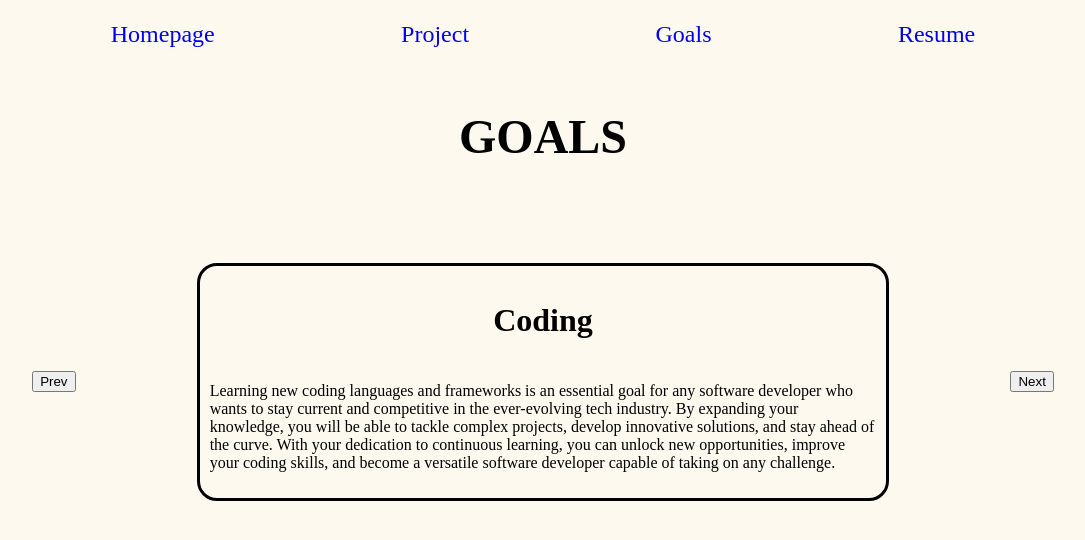
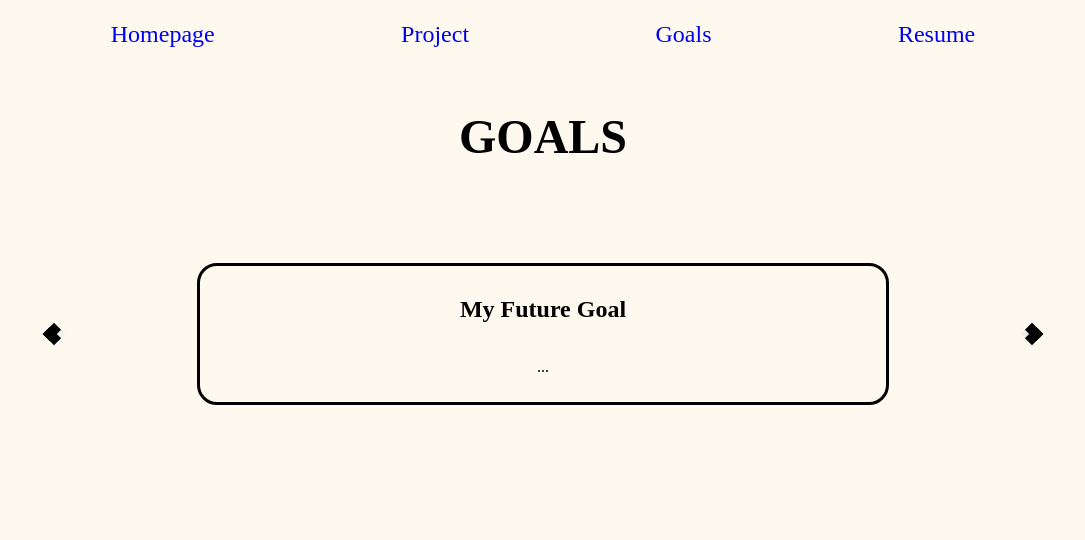
Before and after one commit to medoswaldo/oswaldom_portfolio, a plain HTML site: page list/goals.html in a window 1280 px wide. Shown: the whole page, without its empty margins (97-1182 px from the left). Drawn offline with Linux system fonts and the light colour scheme.

Commit message:
added buttons

```diff
--- a/list/goals.html
+++ b/list/goals.html
@@ -20,16 +20,12 @@
 
     <div class="container">
 
-        <div><button type="button" onclick="prevFunction()">Prev</button></div>
+        <button class="arrow left" type="button" onclick="prevFunction()"></button>
         <div class="inside-goal">
-            <h2 id="title-goal">Coding</h2>
-            <p class="text-goal">Learning new coding languages and frameworks is an essential goal for any software developer who wants to stay current and competitive
-                in the ever-evolving tech industry. By expanding your knowledge, you will be able to tackle complex projects, develop innovative solutions,
-                and stay ahead of the curve. With your dedication to continuous learning, you can unlock new opportunities, improve your coding skills, and become a
-                versatile software developer capable of taking on any challenge.
-            </p>
+            <h2 class="title-goal">My Future Goal</h2>
+            <p class="text-goal"> ...</p>
         </div>
-        <div><button type="button" onclick="nextFunction()">Next</button></div>
+        <button class="arrow right" type="button" onclick="nextFunction()"></button>
 
     </div>
     <script src="/scripts.js"></script>
--- a/scripts.js
+++ b/scripts.js
@@ -36,16 +36,25 @@ function prevFunction() {
     } else {
         indexG--;
     }
-    var contentTitle = document.querySelector('#title-goal');
-    // var contentText = document.querySelector('.container .inside-goal .text-goal');
+    var contentTitle = document.querySelector('.container .inside-goal .title-goal');
+    var contentText = document.querySelector('.container .inside-goal .text-goal');
 
-    counterTitle.innerHTML = contentsGoal[indexG].title;
-    // contentText.innerHTML = contentsGoal[indexG].text;
+    contentTitle.innerHTML = contentsGoal[indexG].title;
+    contentText.innerHTML = contentsGoal[indexG].text;
 }
 
 
 
-// function nextFunction() {
+function nextFunction() {
+    if (indexG == contentsGoal.length - 1) {
+        indexG = 0;
+    } else {
+        indexG++;
+    }
 
-//     document.querySelector('.container .inside-goal .text-goal').innerHTML = ;
-// }
+    var contentTitle = document.querySelector('.container .inside-goal .title-goal');
+    var contentText = document.querySelector('.container .inside-goal .text-goal');
+
+    contentTitle.innerHTML = contentsGoal[indexG].title;
+    contentText.innerHTML = contentsGoal[indexG].text;
+}
--- a/styles.css
+++ b/styles.css
@@ -92,10 +92,24 @@ a {
     flex-direction: column;
     align-items: center;
 }
-#title-goal {
-    font-size: xx-large;
-}
-
 .inside-goals .text-goal {
     font-size: 20px;
 }
+
+.arrow {
+    size: 10px;
+    border: solid black;
+    border-width: 0 10px 10px 0;
+    display: inline-block;
+    padding: 3px;
+}
+
+.left {
+    transform: rotate(135deg);
+    -webkit-transform: rotate(135deg);
+  }
+
+.right {
+    transform: rotate(-45deg);
+    -webkit-transform: rotate(-45deg);
+  }
```
